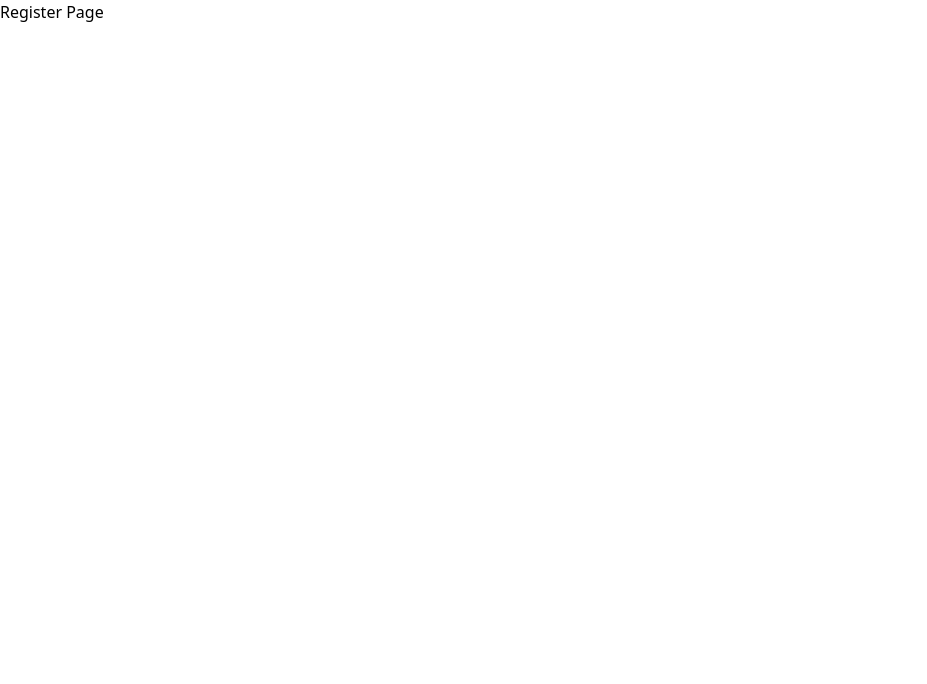
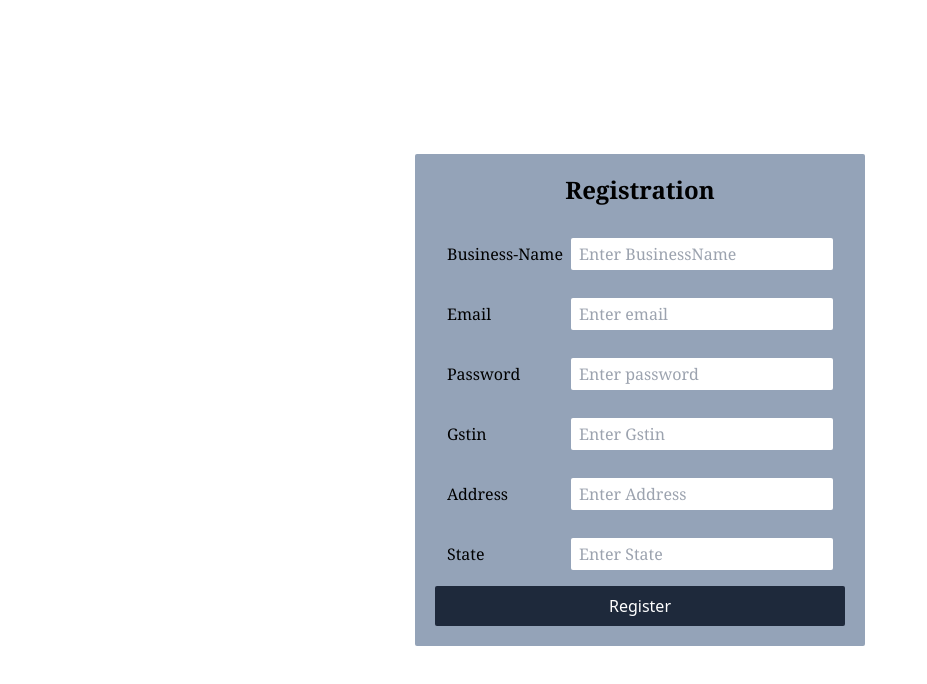
Before and after one commit to pkbhadane-dev/gst-calculator-frontend, a React (Vite) app: page /register in a window 1280 px wide. Shown: the top 684 px of the page, without its empty margins (0-927 px from the left). Built offline with nearby package versions, Linux system fonts and the light colour scheme.

Commit message:
Add Input component and integrate it into Login and Register pages

```diff
--- /dev/null
+++ b/src/components/Input.jsx
@@ -0,0 +1,8 @@
+export const Input = ({ label, text = "text", ...props }) => {
+  return (
+    <div className="flex justify-between items-center gap-2 p-3 font-serif">
+      <label htmlFor="businessName">{label}</label>
+      <input type={text} {...props} className="px-2 py-1 rounded-sm focus:outline-none" />
+    </div>
+  );
+};
--- a/src/pages/Login.jsx
+++ b/src/pages/Login.jsx
@@ -1,7 +1,39 @@
+import { Input } from "../components/Input";
+
 export const Login = () => {
   return (
     <>
-      <h1>Login Page</h1>
+      <div className=" w-full flex justify-center h-screen items-center">
+        <div className=" bg-slate-400 p-5 flex flex-col items-center gap-5 rounded-sm">
+          <h1 className="text-2xl font-serif font-semibold">Login</h1>
+          <form>
+            <div className="flex flex-col gap-1">
+              <Input
+                htmlFor="email"
+                label="Email"
+                type="text"
+                name="email"
+                id="email"
+                placeholder="Enter email"
+              />
+              <Input
+                htmlFor="password"
+                id="password"
+                label="Password"
+                type="text"
+                placeholder="Enter Password"
+                name="password"
+              />
+              <button
+                className=" bg-slate-800 py-2 text-white rounded-sm"
+                type="submit"
+              >
+                Login
+              </button>
+            </div>
+          </form>
+        </div>
+      </div>
     </>
   );
 };
--- a/src/pages/Register.jsx
+++ b/src/pages/Register.jsx
@@ -1,7 +1,72 @@
+import { Input } from "../components/Input";
+
 export const Register = () => {
   return (
     <>
-      <h1>Register Page</h1>
+      <div className=" w-full flex justify-center h-screen items-center">
+        <div className=" bg-slate-400 p-5 flex flex-col items-center gap-5 rounded-sm">
+          <h1 className="text-2xl font-serif font-semibold">Registration</h1>
+          <form>
+            <div className="flex flex-col gap-1">
+              <Input
+                htmlFor="businessName"
+                id="businessName"
+                label="Business-Name"
+                type="text"
+                placeholder="Enter BusinessName"
+                name="businessName"
+              />
+
+              <Input
+                htmlFor="email"
+                label="Email"
+                type="text"
+                name="email"
+                id="email"
+                placeholder="Enter email"
+              />
+
+              <Input
+                htmlFor="password"
+                label="Password"
+                type="text"
+                name="password"
+                id="password"
+                placeholder="Enter password"
+              />
+
+              <Input
+                htmlFor="gstin"
+                label="Gstin"
+                type="text"
+                name="gstin"
+                id="gstin"
+                placeholder="Enter Gstin"
+              />
+
+              <Input
+                htmlFor="address"
+                label="Address"
+                type="text"
+                name="address"
+                id="address"
+                placeholder="Enter Address"
+              />
+
+              <Input
+                htmlFor="state"
+                label="State"
+                type="text"
+                name="state"
+                id="state"
+                placeholder="Enter State"
+              />
+
+              <button className=" bg-slate-800 py-2 text-white rounded-sm" type="submit">Register</button>
+            </div>
+          </form>
+        </div>
+      </div>
     </>
   );
 };
```
